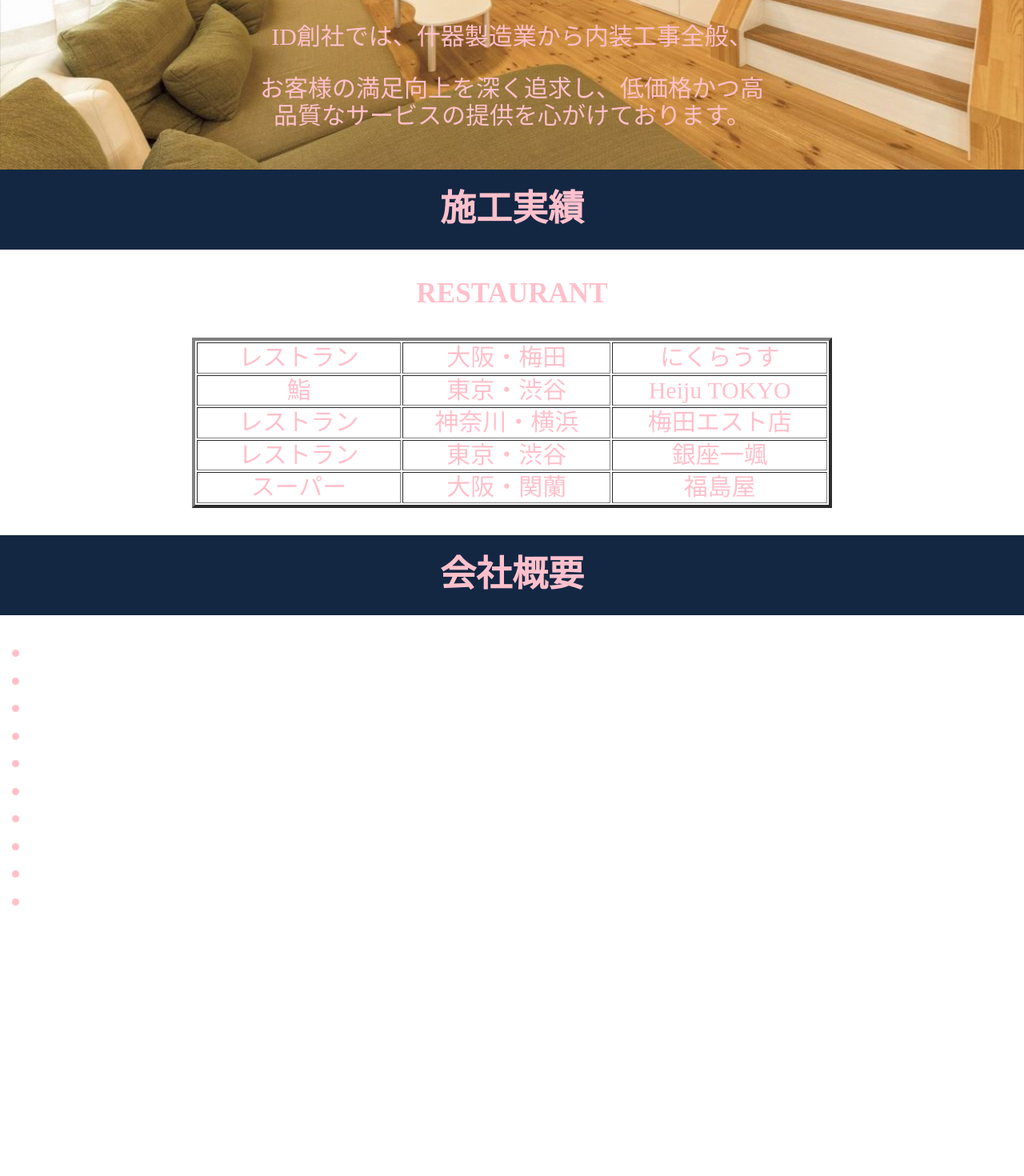
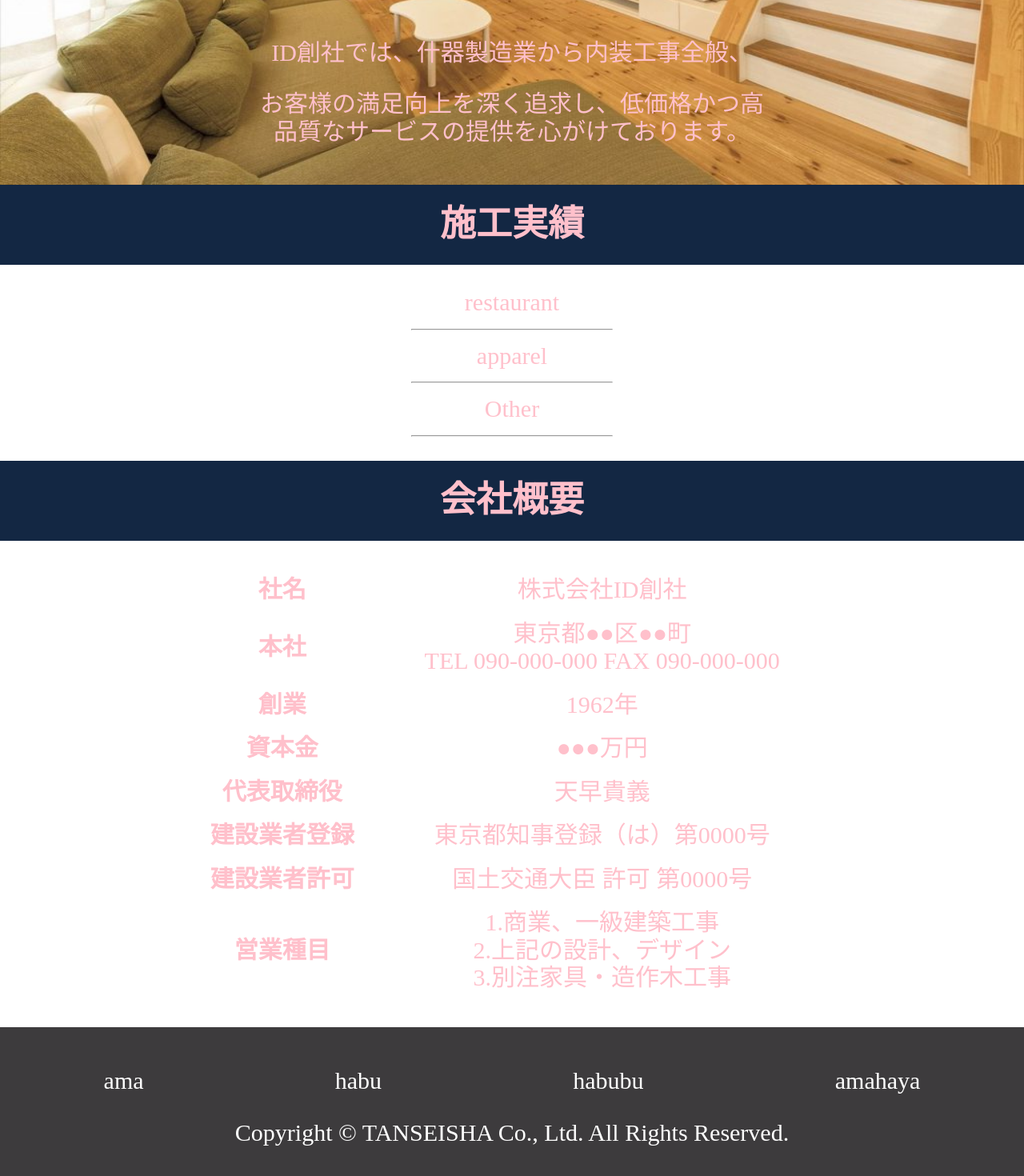
Before and after one commit to amahaya0703/naisou-vue, a Vue app: page / in a window 1280 px wide. Shown: the part 688-2158 px from the top of the page at 80% size. Before the commit the page ends 1862 px from the top, so only its background shows below. Built offline with nearby package versions, Linux system fonts and the light colour scheme; a web font is replaced by a local one.

Commit message:
内装-vue2020/10/06

```diff
--- a/src/App.vue
+++ b/src/App.vue
@@ -11,6 +11,17 @@
       </ul>
     </nav>
     <router-view></router-view>
+    <footer>
+      <div class="foot">
+        <ul>
+          <li>ama</li>
+          <li>habu</li>
+          <li>habubu</li>
+          <li>amahaya</li>
+        </ul>
+        <p>Copyright © TANSEISHA Co., Ltd. All Rights Reserved.</p>
+      </div>
+    </footer>
   </div>
 </template>
 
@@ -23,8 +34,12 @@ export default {
 
 <style scoped>
 ul {
-  padding: 0;
-  height: 75px;
+  padding: 0 10px;
+  display: flex;
+  list-style: none;
+}
+li {
+  margin: 0 auto;
 }
 .ama {
   display: table;
@@ -45,4 +60,16 @@ ul {
   text-align: center;
   color: pink;
 }
+
+footer {
+  position: relative;
+  z-index: 1;
+  color: #fff;
+  background: #3d3b3d;
+}
+
+.foot {
+  margin: 0 auto;
+  padding: 20px 0 10px 0;
+}
 </style>
--- a/src/view/home.vue
+++ b/src/view/home.vue
@@ -14,71 +14,74 @@
         </p>
       </section>
     </div>
-    <article>
+    <div>
       <h2>施工実績</h2>
-      <h3>RESTAURANT</h3>
-      <table border="4">
+      <ul>
+        <li>
+          restaurant
+        </li>
+        <hr />
+        <li>
+          apparel
+        </li>
+        <hr />
+        <li>
+          Other
+        </li>
+        <hr />
+      </ul>
+    </div>
+    <div>
+      <h2>会社概要</h2>
+      <br />
+      <table>
+        <tbody>
           <tr>
-          <td>レストラン</td>
-          <td bgcolor="#FFFFFF" valign="top" width="150">
-            大阪・梅田
-          </td>
-          <td bgcolor="#FFFFFF" valign="top" width="200">
-            にくらうす
+            <th>社名</th>
+            <td>株式会社ID創社</td>
+          </tr>
+          <tr>
+            <th>本社</th>
+            <td>
+              東京都●●区●●町
+              <br />
+              TEL 090-000-000 FAX 090-000-000
             </td>
           </tr>
           <tr>
-          <td>鮨</td>
-          <td bgcolor="#FFFFFF" valign="top" width="150">
-            東京・渋谷
-          </td>
-          <td bgcolor="#FFFFFF" valign="top" width="200">
-            Heiju TOKYO
+            <th>創業</th>
+            <td>1962年</td>
+          </tr>
+          <tr>
+            <th>資本金</th>
+            <td>●●●万円</td>
+          </tr>
+          <tr>
+            <th>代表取締役</th>
+            <td>天早貴義</td>
+          </tr>
+          <tr>
+            <th>建設業者登録</th>
+            <td>東京都知事登録（は）第0000号</td>
+          </tr>
+          <tr>
+            <th>建設業者許可</th>
+            <td>国土交通大臣 許可 第0000号</td>
+          </tr>
+          <tr>
+            <th>営業種目</th>
+            <td>
+              1.商業、一級建築工事
+              <br />
+              2.上記の設計、デザイン
+              <br />
+              3.別注家具・造作木工事
             </td>
           </tr>
-        <tr>
-          <td>レストラン</td>
-          <td bgcolor="#FFFFFF" valign="top" width="150">
-            神奈川・横浜
-          </td>
-          <td bgcolor="#FFFFFF" valign="top" width="200">
-            梅田エスト店
-          </td>
-        </tr>
-        <tr>
-          <td>レストラン</td>
-          <td bgcolor="#FFFFFF" valign="top" width="150">
-            東京・渋谷
-          </td>
-          <td bgcolor="#FFFFFF" valign="top" width="200">
-            銀座一颯
-          </td>
-        </tr>
-        <tr>
-          <td>スーパー</td>
-          <td bgcolor="#FFFFFF" valign="top" width="150">
-            大阪・関蘭
-          </td>
-          <td bgcolor="#FFFFFF" valign="top" width="200">
-            福島屋
-          </td>
-        </tr>
+          <br />
+        </tbody>
       </table>
-    </article>
-    <br />
-    <h2>会社概要</h2>
-    <ul>
-      <li></li>
-      <li></li>
-      <li></li>
-      <li></li>
-      <li></li>
-      <li></li>
-      <li></li>
-      <li></li>
-      <li></li>
-      <li></li>
-    </ul>
+    </div>
   </div>
 </template>
 
@@ -123,11 +126,20 @@ h2 {
   align-items: center;
 }
 table {
+  border-collapse: collapse;
   margin: 0 auto;
   width: 800px;
 }
-td {
-  text-align: center;
-  width: 300px;
+table td {
+  padding: 10px;
+}
+.tenpo {
+  margin: 40px 0 15px 0;
+}
+ul {
+  padding: 0;
+}
+hr {
+  width: 250px;
 }
 </style>
```
Lines whose indentation alone changed are shown as unchanged.
